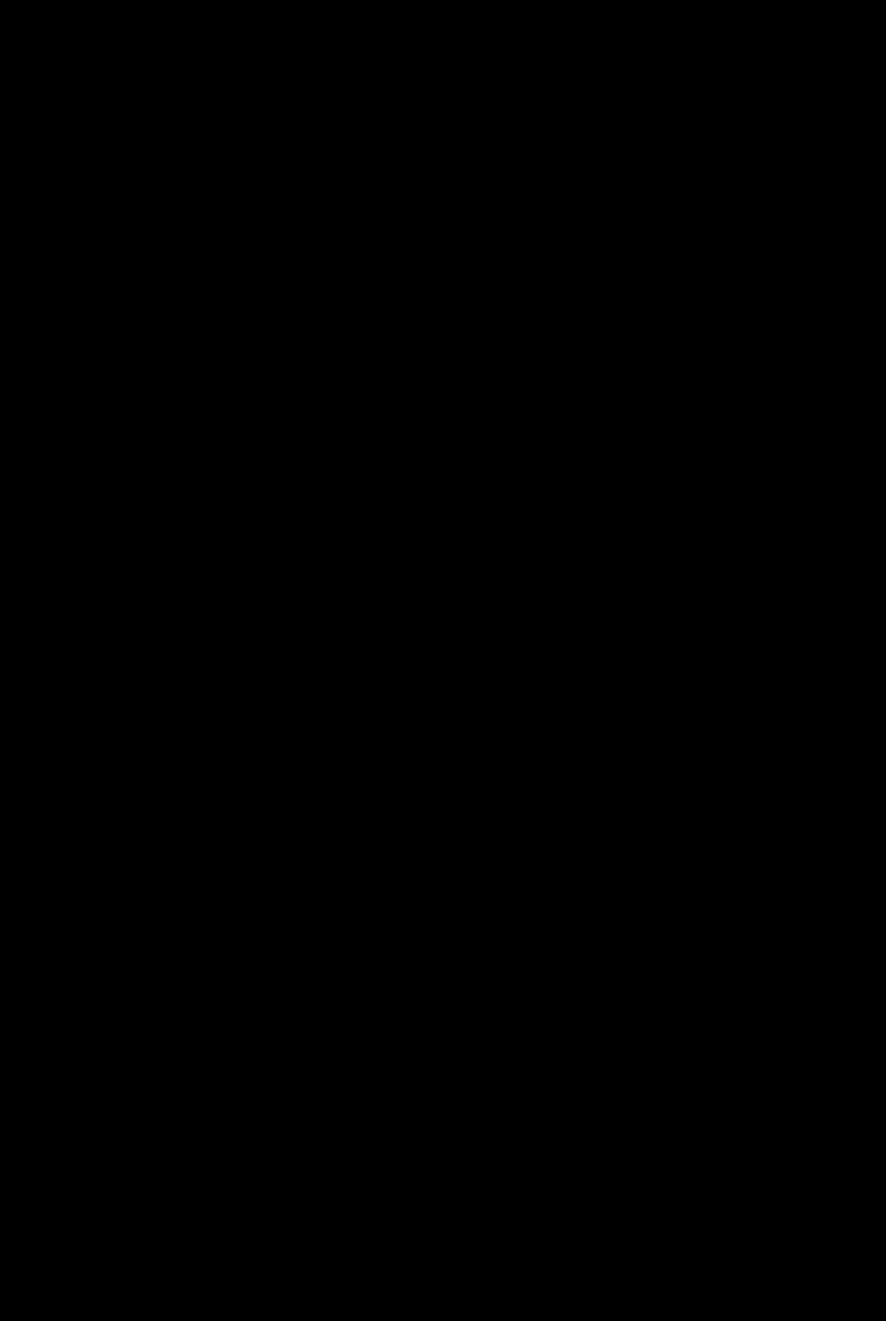
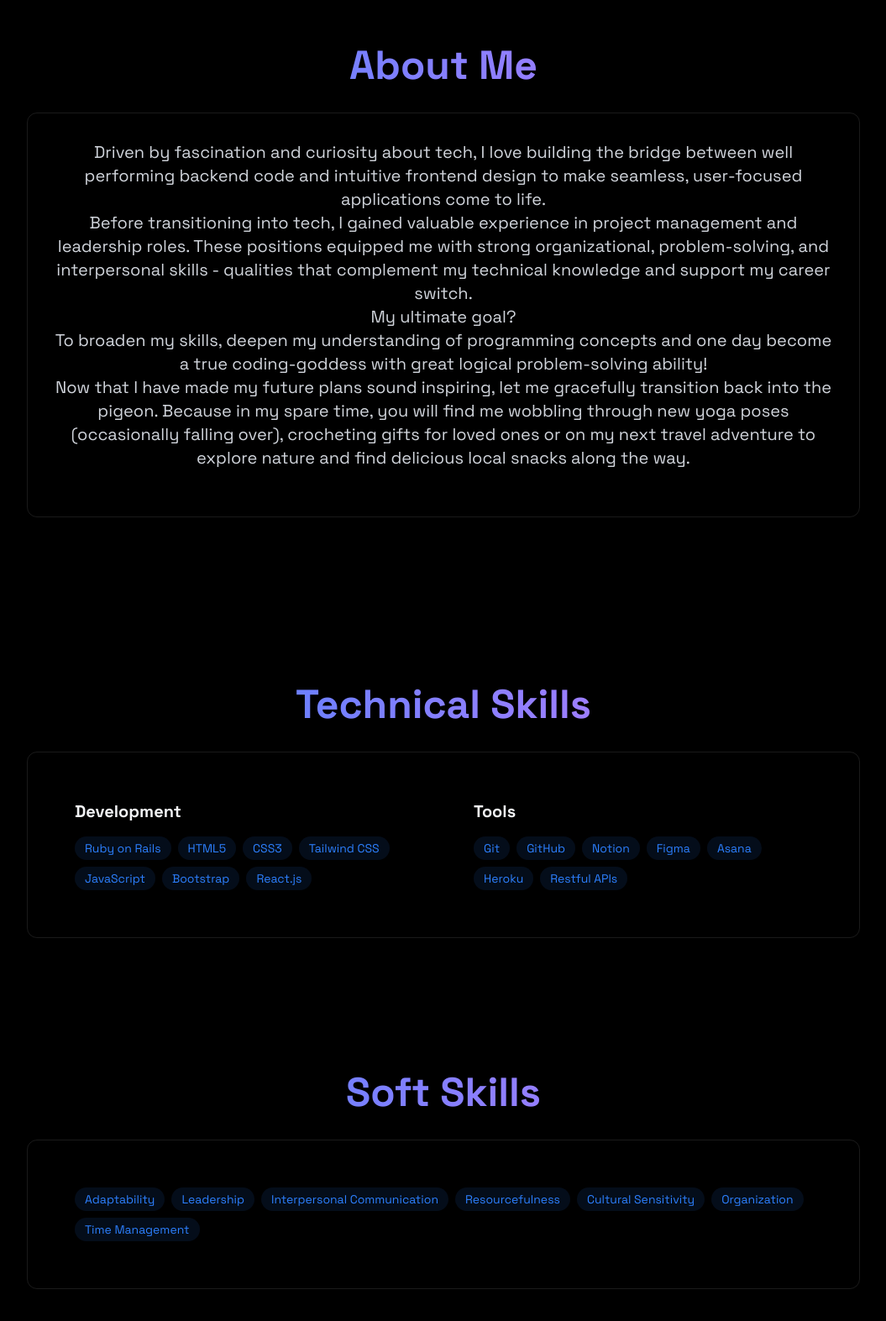
Before and after one commit to VioletaPet/react-practice, a React (Vite) app: page / in a window 1280 px wide. Shown: the part 865-2438 px from the top of the page at 84% size, without its empty margins (112-1167 px from the left). Before the commit the page ends 800 px from the top, so only its background shows below. Built offline with nearby package versions, Linux system fonts and the light colour scheme.

Commit message:
completes skills section with soft & technical skills

```diff
--- a/src/App.jsx
+++ b/src/App.jsx
@@ -5,6 +5,11 @@ import { LoadingScreen } from './components/LoadingScreen';
 import { Navbar } from './components/Navbar';
 import { MobileMenu } from './components/MobileMenu';
 import { Home } from './components/sections/Home';
+import { About } from './components/sections/About';
+import { Skills } from './components/sections/Skills';
+import { SoftSkills } from './components/sections/SoftSkills';
+import { Projects } from './components/sections/Projects';
+
 
 function App() {
   // code to clear up text once it's done loading
@@ -27,7 +32,11 @@ function App() {
         <Navbar menuOpen={menuOpen} setMenuOpen={setMenuOpen} />
         <MobileMenu menuOpen={menuOpen} setMenuOpen={setMenuOpen} />
 
-        <Home />
+        <Home/>
+        <About/>
+        <Skills/>
+        <SoftSkills/>
+        <Projects/>
       </div>
     </>
   );
--- a/src/components/MobileMenu.jsx
+++ b/src/components/MobileMenu.jsx
@@ -27,11 +27,25 @@ export const MobileMenu = ({menuOpen, setMenuOpen}) => {
         About
       </a>
       <a
+        href="#skills"
+        onClick={() => setMenuOpen(false)}
+        className={`text-2xl text-white my-4 transform transition-transform duration-300 ${menuOpen ? "opacity-100 translate-y-0" : "opacity-0 translate-y-5"}`}
+      >
+        Skills
+      </a>
+      <a
         href="#projects"
         onClick={() => setMenuOpen(false)}
         className={`text-2xl text-white my-4 transform transition-transform duration-300 ${menuOpen ? "opacity-100 translate-y-0" : "opacity-0 translate-y-5"}`}
       >
         Projects
+      </a>
+      <a
+        href="#certifications"
+        onClick={() => setMenuOpen(false)}
+        className={`text-2xl text-white my-4 transform transition-transform duration-300 ${menuOpen ? "opacity-100 translate-y-0" : "opacity-0 translate-y-5"}`}
+      >
+        Certifications
       </a>
       <a
         href="#contact"
--- a/src/components/Navbar.jsx
+++ b/src/components/Navbar.jsx
@@ -29,14 +29,19 @@ export const Navbar = ({menuOpen, setMenuOpen}) => {
             <a href="#about" className="text-gray-300 hover:text-white transition-colors">
               About
             </a>
+            <a href="#skills" className="text-gray-300 hover:text-white transition-colors">
+            Skills
+            </a>
             <a href="#projects" className="text-gray-300 hover:text-white transition-colors">
               Projects
+            </a>
+            <a href="#certifications" className="text-gray-300 hover:text-white transition-colors">
+            Certifications
             </a>
             <a href="#contact" className="text-gray-300 hover:text-white transition-colors">
               Contact
             </a>
           </div>
-
         </div>
       </div>
     </nav>
--- a/src/components/sections/About.jsx
+++ b/src/components/sections/About.jsx
@@ -0,0 +1,28 @@
+
+
+export const About = () => {
+
+  return (
+    <section
+      id="about"
+      className="min-h-screen flex items-center justify-center py-20"
+    >
+      <div className="max-w-5xl mx-auto px-4">
+        <h2 className="text-4xl md:text-5xl font-bold mb-8 bg-gradient-to-r from-blue-500 to-purple-400 bg-clip-text text-transparent text-center">
+          About Me
+        </h2>
+
+
+        <div className="rounded-xl p-8 border-white/10 border ">
+          <p className="text-gray-300 text-lg md:text-xl text-center mb-6">
+            Driven by fascination and curiosity about tech, I love building the bridge between well performing backend code and intuitive frontend design to make seamless, user-focused applications come to life.<br></br>
+            Before transitioning into tech, I gained valuable experience in project management and leadership roles. These positions equipped me with strong organizational, problem-solving, and interpersonal skills - qualities that complement my technical knowledge and support my career switch.<br></br>
+            My ultimate goal?<br></br>
+            To broaden my skills, deepen my understanding of programming concepts and one day become a true coding-goddess with great logical problem-solving ability!<br></br>
+            Now that I have made my future plans sound inspiring, let me gracefully transition back into the pigeon. Because in my spare time, you will find me wobbling through new yoga poses (occasionally falling over), crocheting gifts for loved ones or on my next travel adventure to explore nature and find delicious local snacks along the way.
+          </p>
+        </div>
+      </div>
+    </section>
+  )
+}
--- a/src/components/sections/Home.jsx
+++ b/src/components/sections/Home.jsx
@@ -1,4 +1,3 @@
-
 
 export const Home = () => {
   return (
@@ -12,10 +11,11 @@ export const Home = () => {
         </h1>
 
         <p className="text-gray-200 text-lg mb-8 max-w-lg mx-auto">
-          Hi, I'm a junior full-stack developer who loves building the bridge between well performing backend code and intuitive frontend design to make seamless, user-focused applications come to life
+          Junior full-stack developer that brings a unique resourcefulness from a diverse background including project management and leadership
         </p>
 
         <div className="flex justify-center space-x-4">
+          {/* MAKE BUTTONS LIKE MINE */}
           <a
             href="#projects"
             className="bg-blue-500 text-white py-3 px-6 rounded font-medium transition relative overflow-hidden hover:-translate-y-0.5 hover:shadow-[0_0_15px_rgba(59, 130, 246, 0.4)]"
--- a/src/components/sections/Projects.jsx
+++ b/src/components/sections/Projects.jsx
@@ -0,0 +1,12 @@
+
+
+export const Projects = () => {
+
+  return (
+    <section
+      id="projects"
+    >
+
+    </section>
+  )
+}
--- /dev/null
+++ b/src/components/sections/Skills.jsx
@@ -0,0 +1,51 @@
+
+
+export const Skills = () => {
+
+  const developmentSkills = ["Ruby on Rails", "HTML5", "CSS3", "Tailwind CSS", "JavaScript", "Bootstrap", "React.js"]
+
+  const tools = ["Git", "GitHub", "Notion", "Figma", "Asana", "Heroku", "Restful APIs"]
+
+  return (
+    <section
+      id="skills"
+      className="flex items-center justify-center py-20"
+    >
+      <div className="max-w-5xl mx-auto px-4">
+        <h2 className="text-4xl md:text-5xl font-bold mb-8 bg-gradient-to-r from-blue-500 to-purple-400 bg-clip-text text-transparent text-center">
+          Technical Skills
+        </h2>
+
+
+        <div className="rounded-xl p-8 border-white/10 border ">
+          <div className="grid grid-cols-1 md:grid-cols-2 gap-6">
+            <div className="rounded-xl p-6 hover.-translate-y-1 transition-all">
+              <h3 className="text-xl font-bold mb-4">Development</h3>
+              <div className="flex flex-wrap gap-2">
+                {developmentSkills.map((skill, key) =>(
+                  <span
+                    key={key}
+                    className="bg-blue-500/10 text-blue-500 py-1 px-3 rounded-full text-sm hover:bg-blue-500/20 hover:shadow-[0_2px_8px_rgba(59, 130, 246, 0.2)] transition">
+                      {skill}
+                  </span>
+                ))}
+              </div>
+            </div>
+            <div className="rounded-xl p-6 hover.-translate-y-1 transition-all">
+              <h3 className="text-xl font-bold mb-4">Tools</h3>
+              <div className="flex flex-wrap gap-2">
+                {tools.map((tool, key) =>(
+                  <span
+                    key={key}
+                    className="bg-blue-500/10 text-blue-500 py-1 px-3 rounded-full text-sm hover:bg-blue-500/20 hover:shadow-[0_2px_8px_rgba(59, 130, 246, 0.2)] transition">
+                      {tool}
+                  </span>
+                ))}
+              </div>
+            </div>
+          </div>
+        </div>
+      </div>
+    </section>
+  )
+}
--- /dev/null
+++ b/src/components/sections/SoftSkills.jsx
@@ -0,0 +1,33 @@
+
+
+export const SoftSkills = () => {
+
+  const softSkills = ["Adaptability", "Leadership", "Interpersonal Communication", "Resourcefulness", "Cultural Sensitivity", "Organization", "Time Management"]
+
+  return (
+    <section
+      className="flex items-center justify-center py-20"
+    >
+      <div className="max-w-5xl mx-auto px-4">
+        <h2 className="text-4xl md:text-5xl font-bold mb-8 bg-gradient-to-r from-blue-500 to-purple-400 bg-clip-text text-transparent text-center">
+          Soft Skills
+        </h2>
+
+
+        <div className="rounded-xl p-8 border-white/10 border ">
+          <div className="rounded-xl p-6 hover.-translate-y-1 transition-all text-center">
+            <div className="flex flex-wrap gap-2">
+              {softSkills.map((skill, key) =>(
+                <span
+                  key={key}
+                  className="bg-blue-500/10 text-blue-500 py-1 px-3 rounded-full text-sm hover:bg-blue-500/20 hover:shadow-[0_2px_8px_rgba(59, 130, 246, 0.2)] transition">
+                    {skill}
+                </span>
+              ))}
+            </div>
+          </div>
+        </div>
+      </div>
+    </section>
+  )
+}
```
